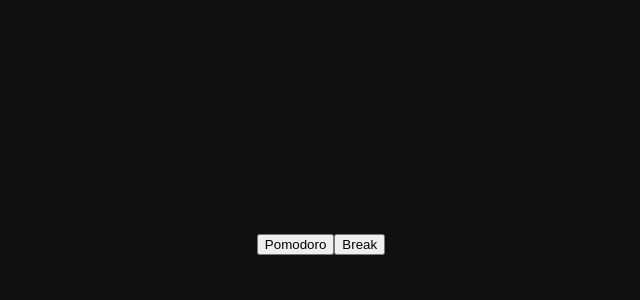
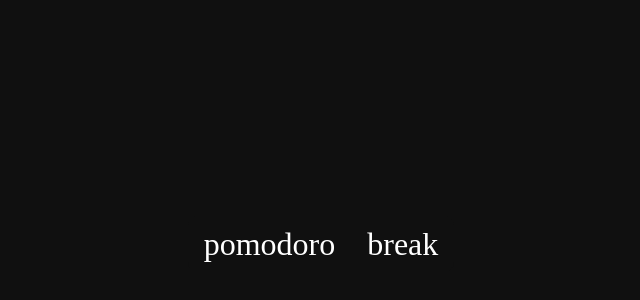
Before and after one commit to clickers331/minidoro, a React (Create React App) app: page /settings in a window 1280 px wide. Shown: the part 156-456 px from the top of the page, without its empty margins (319-959 px from the left). Built offline with nearby package versions, Linux system fonts and the light colour scheme.

Commit message:
Added the time modes settings

```diff
--- a/src/components/Nav.jsx
+++ b/src/components/Nav.jsx
@@ -60,6 +60,8 @@ const StyledIcon = styled.svg`
 `;
 
 export default function Nav() {
+  console.log("Nav rendered");
+
   const config = useContext(ConfigContext);
 
   return (
--- a/src/components/TimerDisplay.jsx
+++ b/src/components/TimerDisplay.jsx
@@ -33,6 +33,8 @@ const StyledTimer = styled.h1`
 // Component Itself
 // ---------------------
 function TimerDisplay() {
+  console.log("TimerDisplay Rendered");
+
   const configContext = useContext(ConfigContext); //Grab the configContext to use in component
   const defaultTimeInSeconds =
     configContext.config.currentTimeMode.timeInSeconds; //Create a defaultTimeInSeconds to be able to reference it at timer reset
--- a/src/context/configContext.js
+++ b/src/context/configContext.js
@@ -9,25 +9,31 @@ const ConfigContextProvider = (props) => {
   if (localStorage.getItem("config"))
     configData = JSON.parse(localStorage.getItem("config"));
   else {
-    localStorage.setItem("config", JSON.stringify(defaultConfigData));
+    localStorage.setItem(
+      "config",
+      JSON.stringify({
+        configData: defaultConfigData,
+        currentTheme: defaultConfigData.themes.dark,
+        currentTimeMode: defaultConfigData.timeModes.pomodoro,
+      })
+    );
     configData = JSON.parse(localStorage.getItem("config"));
   }
-
-  console.log(configData);
-  const [config, setConfig] = useState({
-    configData: configData,
-    currentTheme: configData.themes.dark,
-    currentTimeMode: configData.timeModes.pomodoro,
-  });
+  const [config, setConfig] = useState(configData);
 
   useEffect(() => {
-    localStorage.setItem("config", JSON.stringify(config.configData));
+    localStorage.setItem("config", JSON.stringify(config));
   }, [config]);
   return (
     <ConfigContext.Provider
       value={{ config: config, setConfig: setConfig }}
     >
-      <ThemeProvider theme={config.currentTheme}>
+      <ThemeProvider
+        theme={{
+          ...config.currentTheme,
+          accent: config.currentTimeMode.timeModeAccent,
+        }}
+      >
         {props.children}
       </ThemeProvider>
     </ConfigContext.Provider>
--- a/src/data/config.json
+++ b/src/data/config.json
@@ -20,24 +20,33 @@
       }
     },
     "light": {
-      "text": "#101010",
+      "text": "black",
       "background": "white",
-      "accent": "#00C896",
-      "fontFamily": "Inter",
+      "accent": "orange",
+      "fontFamily": "JetBrains Mono",
+      "borderRadius": "10px",
+      "fontSizes": {
+        "fontSizeLarge": "10rem",
+        "fontSizeRegular": "1rem",
+        "fontSizeSmall": ".7rem"
+      },
       "animations": {
+        "transitionDuration": "150ms",
         "button": {
-          "hover": "scale(1.05)",
-          "onClick": "scale(0.9)"
+          "hover": "scale(1.1)",
+          "onClick": "scale(0.95)"
         }
       }
     }
   },
   "timeModes": {
     "pomodoro": {
-      "timeInSeconds": 1500
+      "timeInSeconds": 1500,
+      "timeModeAccent": "tomato"
     },
     "break": {
-      "timeInSeconds": 300
+      "timeInSeconds": 300,
+      "timeModeAccent": "royalblue"
     }
   },
   "elements": {
--- a/src/pages/MainPage.js
+++ b/src/pages/MainPage.js
@@ -5,6 +5,7 @@ import React from "react";
 export default function MainPage() {
   return (
     <Page height="100vh" overflow="hidden">
+      {console.log("MainPage Rendered")}
       <TimerDisplay />
     </Page>
   );
--- a/src/pages/Settings.js
+++ b/src/pages/Settings.js
@@ -1,13 +1,47 @@
-import React from "react";
+import React, { useState } from "react";
+import { useLocation } from "react-router-dom";
 import { useContext } from "react/cjs/react.development";
+import styled from "styled-components";
 import Page from "../components/Page";
 import { ConfigContext } from "../context/configContext";
 
-export default function Settings() {
+const Button = styled.button`
+  font-family: ${({ theme }) => theme.fontFamily};
+  font-size: 2rem;
+  cursor: pointer;
+  transition-duration: ${({ theme }) =>
+    theme.animations.transitionDuration};
+  padding: 0.3em 0.5em;
+  border:none;
+  border-radius ${({ theme }) => theme.borderRadius};
+  background: ${({ theme }) => theme.background};
+  color: ${({ theme }) => theme.text};
+
+`;
+
+const ButtonSelector = styled(Button)`
+  &:nth-of-type(1) {
+    border-bottom-right-radius: 0;
+    border-top-right-radius: 0;
+  }
+  &:nth-last-of-type(1) {
+    border-bottom-left-radius: 0;
+    border-top-left-radius: 0;
+  }
+`;
+
+const TimeModeSelectorButton = styled(ButtonSelector)`
+  background: ${({ isCurrentTimeMode, theme }) =>
+    isCurrentTimeMode ? theme.accent : theme.background};
+`;
+
+export default function Settings(props) {
   const { config, setConfig } = useContext(ConfigContext);
-  console.log(config);
+  const [settings, setSettings] = useState(config);
+  const timeModes = config.configData.timeModes;
+  console.log(useLocation());
 
-  const handleClick = (timeModeName) => {
+  const handleTimeModeChange = (timeModeName) => {
     setConfig((prevConfig) => {
       return {
         ...prevConfig,
@@ -15,10 +49,18 @@ export default function Settings() {
       };
     });
   };
+
   return (
     <Page>
-      <button onClick={() => handleClick("pomodoro")}>Pomodoro</button>
-      <button onClick={() => handleClick("break")}>Break</button>
+      {Object.keys(timeModes).map((key) => (
+        <TimeModeSelectorButton
+          key={key}
+          onClick={() => handleTimeModeChange(key)}
+          isCurrentTimeMode={config.currentTimeMode === timeModes[key]}
+        >
+          {key}
+        </TimeModeSelectorButton>
+      ))}
     </Page>
   );
 }
```
Also changed, not shown: 1 other file (tests, documents, lock files or other folders).
